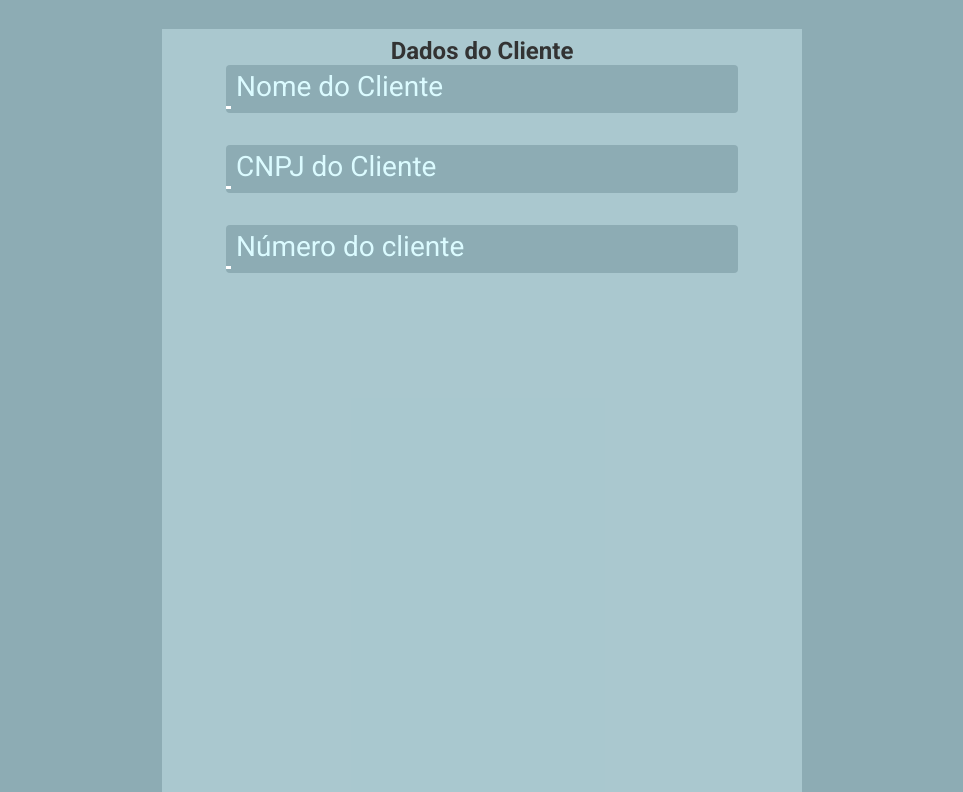
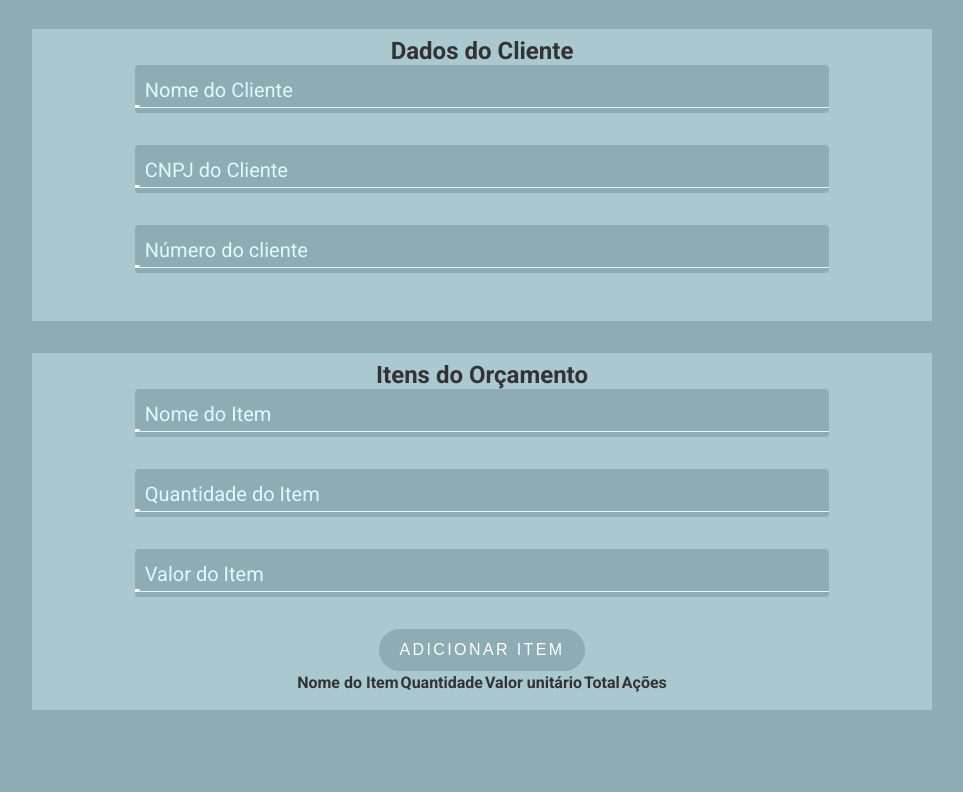
Before and after one commit to ewertonmth/geradorOrcamentosMedcar, a plain HTML site: page index.html in a window 1280 px wide. Shown: the part 111-903 px from the top of the page, without its empty margins (158-1121 px from the left). After the commit the page ends 853 px from the top, so only its background shows below. Drawn offline with Linux system fonts and the light colour scheme.

Commit message:
modificações no arquivo index.html(Adição da tag <script>) e assets/css/style.css(Adição de um novo estilo para o botão "Enviar")

```diff
--- a/assets/css/style.css
+++ b/assets/css/style.css
@@ -1,3 +1,4 @@
+/* ====== HOST ====== */
 @import url('https://fonts.googleapis.com/css2?family=Roboto:ital,wght@0,100..900;1,100..900&display=swap');
 
 :root {
@@ -17,10 +18,11 @@ body{
     background-color:#8dacb4;
     font-family: "Roboto", "sans-serif";
 }
-
+/* ====== CABEÇALHO ====== */
 .cabecalho{
-    margin-left: 25%;
-    max-width: 50%;
+    margin: 0 auto;
+    max-width: 900px;
+    padding: 1rem;
     background-color: var(--div_color);
     display: flex;
     flex-direction: column;
@@ -36,12 +38,11 @@ body{
 .cabecalho h1{
     font-size: 3rem;
 }
-
+/* ====== FORM ====== */
 #cliente{
-    margin-top: 5% ;
-    margin-left: 25%;
-    max-width: 50%;
-    max-height: 100%;
+    margin: 2rem auto;
+    max-width: 900px;
+    padding: 1rem;
     padding-top: .5rem ;
     background-color: var(--div_color);
     display: flex;
@@ -54,16 +55,20 @@ form {
     overflow: hidden;
     position: relative;
     width: 80%;
-    height: 100rem;
   }
 
 .input-container {
+  flex: 1 1 250px;
     position: relative;
     margin-bottom: 2rem;
+    display: flex;
+    flex-wrap: wrap;
+    gap: 1rem;
   }
 
 .input-container input {
     width: 100%;
+    min-width: 220px;
     padding: 20px 5px 5px;
     font-size: 20px;
     background-color: var(--body_color);
@@ -79,12 +84,12 @@ form {
     width: 100%;
     pointer-events: none;
     color: var(--input_letter_color);
-    border-bottom: 1px solid --input_letter_color;
+    border-bottom: 1px solid var(--input_letter_color);
   }
 
 .input-container label span {
     position: absolute;
-    font-size: 28px;
+    font-size: 20px;
     transition: all 0.3s ease;
     bottom: 5px;
     left: 5px;
@@ -114,3 +119,75 @@ form {
 .input-container input:valid ~ label::after {
     transform: translateX(0%);
   }
+
+#itens{
+    margin: 2rem auto;
+    max-width: 900px;
+    padding: 1rem;
+    padding-top: .5rem ;
+    background-color: var(--div_color);
+    display: flex;
+    flex-direction: column;
+    align-items: center;
+    justify-content: space-between;
+}
+
+.btn-adicionar {
+  display: flex;
+  margin: 0 auto;
+  align-items: center;
+  padding: .75rem 1.25rem;
+  border-radius: 10rem;
+  color: #fff;
+  text-transform: uppercase;
+  font-size: 1rem;
+  letter-spacing: .15rem;
+  transition: all .3s;
+  position: relative;
+  overflow: hidden;
+  z-index: 1;
+  background-color: var(--body_color);
+  border: none;
+  cursor: pointer;
+}
+
+.btn-adicionar::after {
+  content: '';
+  position: absolute;
+  bottom: 0;
+  left: 0;
+  width: 100%;
+  height: 100%;
+  background-color: var(--body_color);
+  border-radius: 10rem;
+  z-index: -2;
+}
+
+.btn-adicionar::before {
+  content: '';
+  position: absolute;
+  bottom: 0;
+  left: 0;
+  width: 0%;
+  height: 100%;
+  background-color: #729aa4;
+  transition: all .3s;
+  border-radius: 10rem;
+  z-index: -1;
+}
+
+.btn-adicionar:hover::before {
+  width: 100%;
+}
+/* ====== MEDIA QUERY ====== */
+@media (max-width: 600px) {
+    .input-container {
+      flex: 1 1 100%
+    }
+}
+
+@media (max-width: 1100px) {
+  .cabecalho, #cliente, #itens {
+    max-width: 500px;
+  }
+}
--- a/index.html
+++ b/index.html
@@ -14,9 +14,10 @@
         </div>
     </header>
 
+    <main>
         <section id="cliente">
             <h2>Dados do Cliente</h2>
-            <form action="">
+                <form id="form-cliente">
                     <div class="input-container">
                         <input type="text" id="nome_cliente" name="nome_cliente" required>
                         <label for="nome_cliente"><span>Nome do Cliente</span></label>
@@ -33,5 +34,61 @@
                     </div>
                 </form>
         </section>
+
+        <section id="itens">
+            <h2>Itens do Orçamento</h2>
+                <form id="form-itens">
+                    <div class="input-container">
+                        <input type="text" id="nome_item" name="nome_item" required>
+                        <label for="nome_item"><span>Nome do Item</span></label>
+                    </div>
+
+                    <div class="input-container">
+                        <input type="number" id="quantidade_item" name="quantidade_item" min="0" required>
+                        <label for="quantidade_item"><span>Quantidade do Item</span></label>
+                    </div>
+
+                    <div class="input-container">
+                        <input type="text" id="valor_item" name="valor_item" required>
+                        <label for="valor_item"><span>Valor do Item</span></label>
+                    </div>
+
+                    <button class="btn-adicionar">Adicionar Item</button>
+                </form>
+
+                <table>
+                    <thead>
+                        <tr>
+                        <th>Nome do Item</th>
+                        <th>Quantidade</th>
+                        <th>Valor unitário</th>
+                        <th>Total</th>
+                        <th>Ações</th>
+                        </tr>
+                    </thead>
+                    <tbody>
+                    </tbody>
+                </table>
+        </section>
+
+
+    </main>
+
+<script>
+    const form = document.getElementById('form-itens');
+
+    form.addEventListener('submit', function(event) {
+        event.preventDefault();
+
+        const nome = document.getElementById('nome_item').value;
+        const quantidade = document.getElementById('quantidade_item').value;
+        const valor = document.getElementById('valor_item').value;
+
+        console.log("Nome:", nome);
+        console.log("Quantidade:", quantidade);
+        console.log("Valor:", valor);
+    });
+</script>
+
 </body>
 </html>
```
Lines whose indentation alone changed are shown as unchanged.
